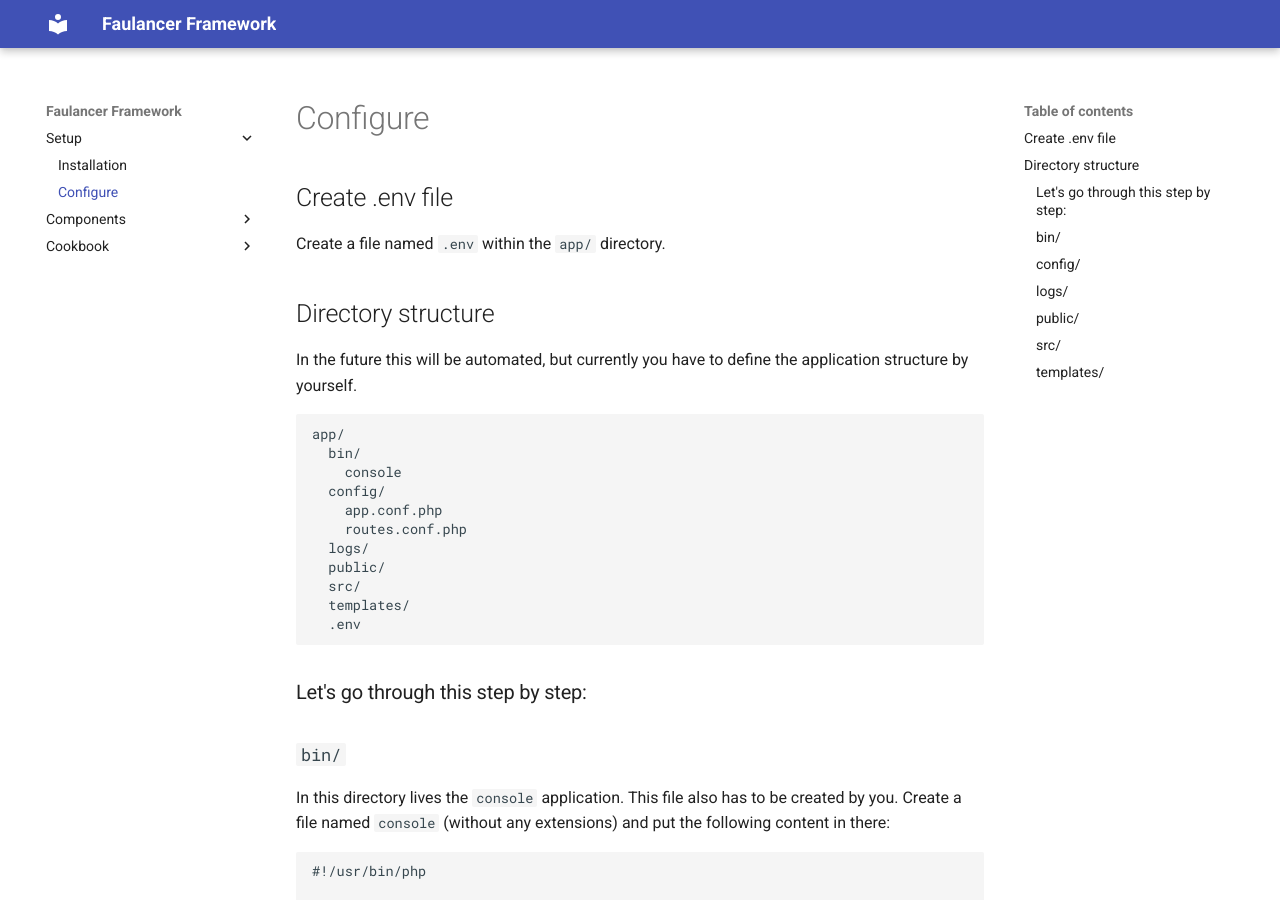
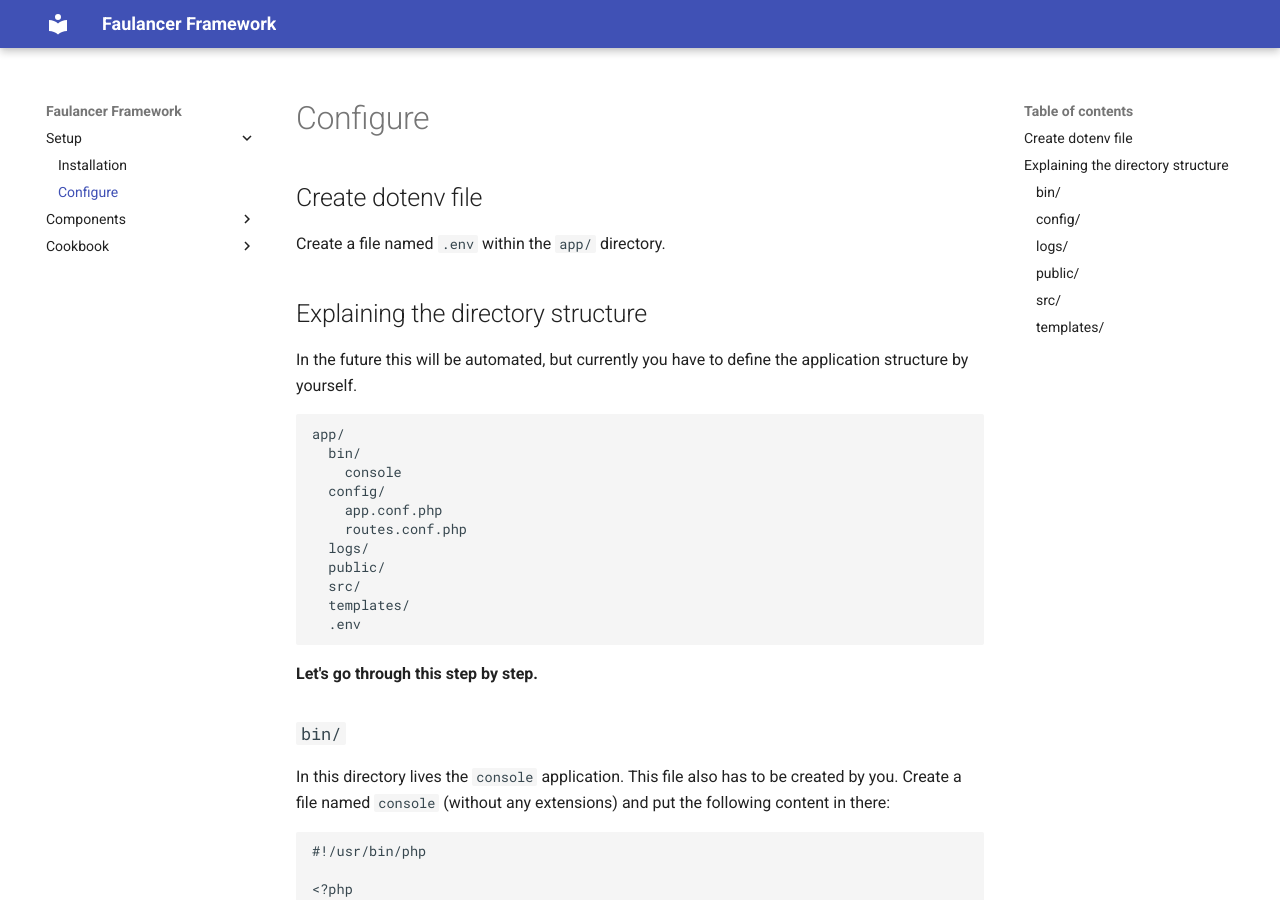
Before and after one commit to fkde/faulancer, an MkDocs documentation site: the page built from docs/initialConfiguration.md, in a window 1280 px wide and 900 px high. Built offline with MkDocs 1.6.1 and Material for MkDocs 9.7.7, drawn with Linux system fonts in a browser that asks for light colours.

````diff
--- a/docs/initialConfiguration.md
+++ b/docs/initialConfiguration.md
@@ -1,8 +1,8 @@
-## Create .env file
+## Create dotenv file
 
 Create a file named `.env` within the `app/` directory.
 
-## Directory structure
+## Explaining the directory structure
 
 In the future this will be automated, but currently you have to define
 the application structure by yourself.
@@ -21,7 +21,7 @@ app/
   .env
 ```
 
-### Let's go through this step by step:
+**Let's go through this step by step.**
 
 ### `bin/`
 
````
